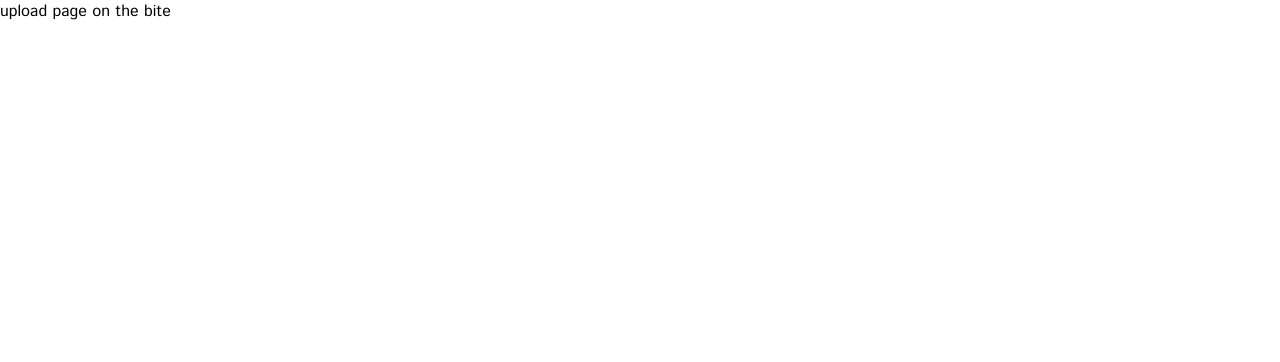
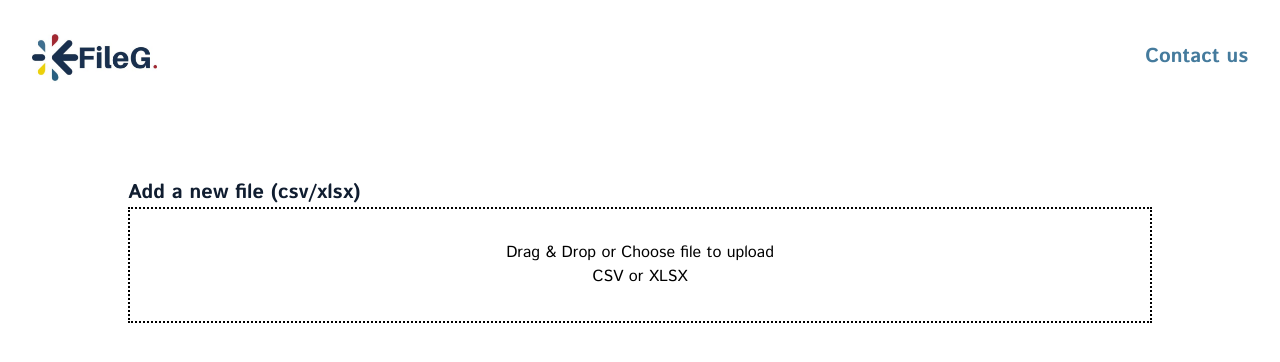
Before and after one commit to iaifrns/FileG-v2, a React (Vite) app: page / in a window 1280 px wide. Shown: the top 362 px of the page. Built offline with nearby package versions, Linux system fonts and the light colour scheme.

Commit message:
building the upload box started

```diff
--- /dev/null
+++ b/src/constants/images.ts
@@ -0,0 +1,6 @@
+import default_logo from "../assets/Logo FileG1 1.png";
+const images = {
+  DEFAULT: default_logo,
+};
+
+export {images}
--- /dev/null
+++ b/src/layouts/MainLayout.tsx
@@ -0,0 +1,13 @@
+import { Outlet } from "react-router-dom";
+
+const MainLayout = () => {
+  return (
+    <div className="w-full flex justify-center">
+      <div className="w-full max-w-[1400px]">
+        <Outlet />
+      </div>
+    </div>
+  );
+};
+
+export default MainLayout;
--- /dev/null
+++ b/src/pages/uploadPage/components/TopBar.tsx
@@ -0,0 +1,12 @@
+import { images } from "../../../constants/images"
+
+const TopBar = () => {
+  return (
+    <div className="w-full p-8 flex justify-between items-center">
+        <img src={images.DEFAULT} alt="fileG logo" className="w-[125px]" />
+      <button className="font-bold text-xl hover:text-primary text-link-color">Contact us</button>
+    </div>
+  )
+}
+
+export default TopBar
--- /dev/null
+++ b/src/pages/uploadPage/components/UploadBox.tsx
@@ -0,0 +1,11 @@
+
+const UploadBox = () => {
+  return (
+    <div className="flex flex-col justify-center items-center p-8 border-2 border-dotted ">
+      <p>Drag & Drop or Choose file to upload</p>
+      <p>CSV or XLSX</p>
+    </div>
+  )
+}
+
+export default UploadBox
--- a/src/pages/uploadPage/index.tsx
+++ b/src/pages/uploadPage/index.tsx
@@ -1,6 +1,15 @@
+import TopBar from "./components/TopBar"
+import UploadBox from "./components/UploadBox"
+
 const UploadPage = () => {
     return (
-        <div>upload page on the bite</div>
+        <div className="w-full flex flex-col gap-16 items-center">
+            <TopBar />
+            <div className="w-[80%]">
+                <p className="text-xl text-h-color font-semibold">Add a new file (csv/xlsx)</p>
+                <UploadBox />
+            </div>
+        </div>
     )
 }
 
--- a/src/routes/index.tsx
+++ b/src/routes/index.tsx
@@ -1,10 +1,13 @@
 import { Route, Routes as RouteList } from "react-router-dom"
 import UploadPage from "../pages/uploadPage"
+import MainLayout from "../layouts/MainLayout"
 
 const Routes = () => {
     return (
         <RouteList >
-            <Route path="/" element={<UploadPage/>} ></Route>
+            <Route path="/" element={<MainLayout/>}>
+            <Route index element={<UploadPage/>} ></Route>
+            </Route>
         </RouteList>
     )
 }
--- a/tailwind.config.js
+++ b/tailwind.config.js
@@ -12,6 +12,7 @@ export default {
       "t-color": "#151515", // this is for primary text colors
       "st-color": "#5c5c5c", //this is for secondary text colors
       "h-color": "#101d30",//this is for heading colors
+      "link-color": '#457b9d'
     },
     borderRadius: {
       button: '16px'
```
